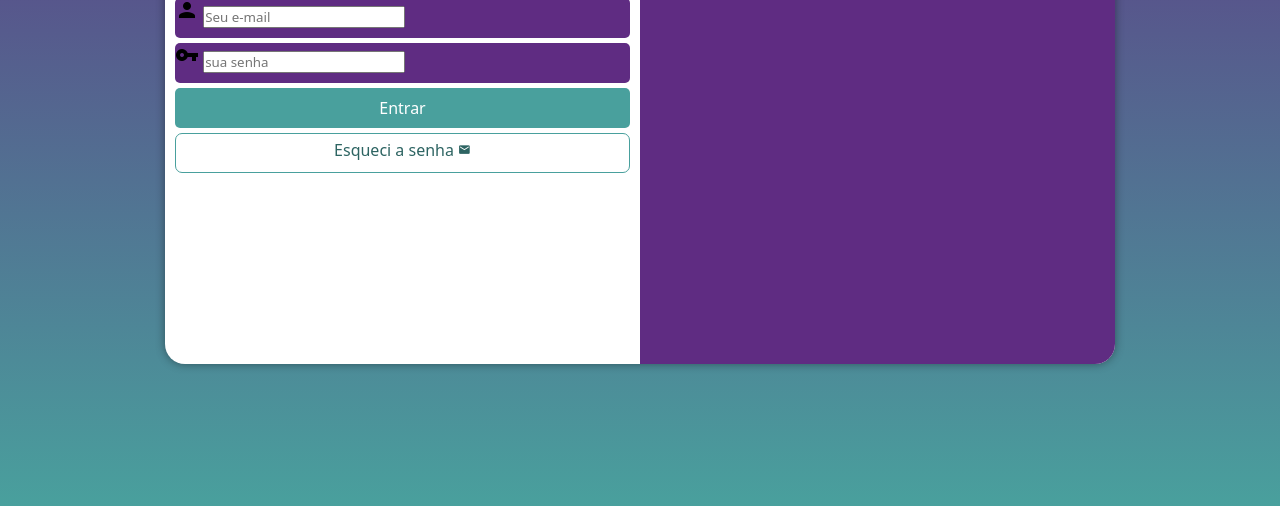
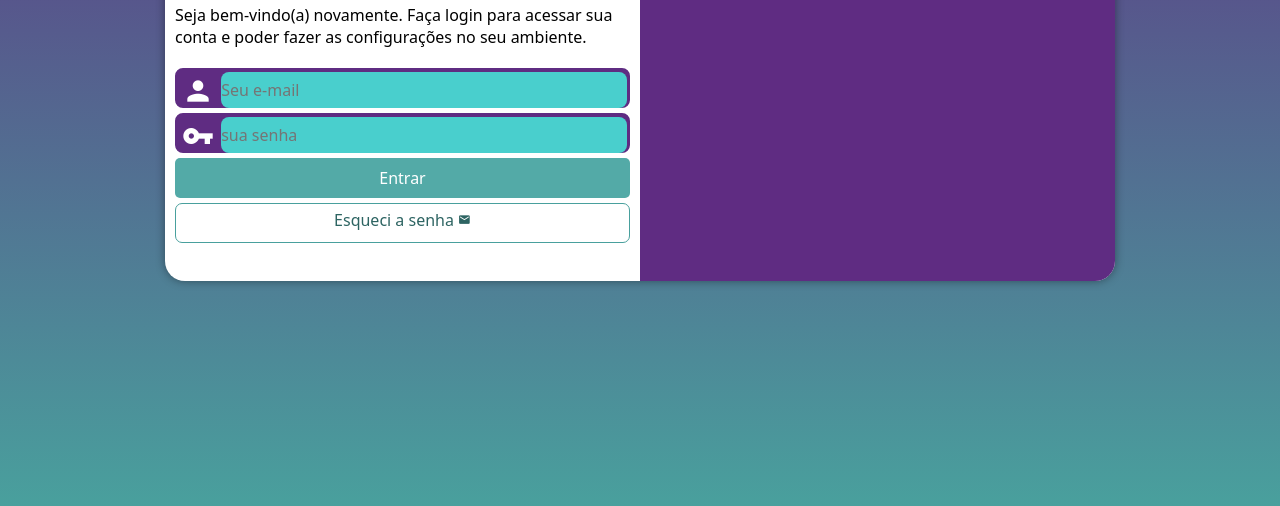
Before and after one commit to Joao-Vieiras/Projeto-login, a plain HTML site: page index.html in a window 1280 px wide. Shown: the part 294-800 px from the top of the page. Drawn offline with Linux system fonts and the light colour scheme.

Commit message:
Projeto final

```diff
--- a/estilos/media-query.css
+++ b/estilos/media-query.css
@@ -17,7 +17,9 @@ Grandes telas: acima de 1200px
 
     section#login {
         width: 80vw;
+        height: 280px;
     }
+
 
     section#login > div#imagem {
         float: left;
@@ -40,6 +42,7 @@ Grandes telas: acima de 1200px
 
     section#login {
         width: 950px;
+        height: 350px;
     }
 
     section#login > div#imagem {
@@ -59,7 +62,8 @@ Grandes telas: acima de 1200px
     }
 
     div#formulario > p {
-        font-size: 1.2em;
+        font-size: 1em;
+        margin: 20px 0px;
     }
 
 }
--- a/estilos/style.css
+++ b/estilos/style.css
@@ -20,20 +20,23 @@ body, html {
 }
 
 main {
-    display: flex;
-    align-items: center;
-    justify-content: center;
+    position: relative;
     height: 100vh;
     width: 100vw;
 }
 
 section#login {
+    position: absolute;
+    top: 50%;
+    left: 50%;
+    transform: translate(-50%, -50%);
+    overflow: hidden;
     background-color: white;
     width: 250px;
     height: 515px;
     border-radius: 20px;
     box-shadow: 0px 0px 10px rgba(0, 0, 0, 0.404);
-    overflow: hidden;
+
 
     transition: width .3s, heigth .3s;
     transition-timing-function: ease;
@@ -42,6 +45,7 @@ section#login {
 #imagem {
     display: block;
     background: #5f2c82 url(../imagens/pexels-soloman-soh-1492232.jpg) no-repeat;
+    background-size: cover;
     background-position: right bottom;
     height: 200px;
 }
@@ -62,10 +66,11 @@ div#formulario > p {
 
 form > div.campo {
     background-color: #5f2c82;
+    border: 2px solid #5f2c82;
     display: block;
     height: 40px;
     width: 100%;
-    border-radius: 5px;
+    border-radius: 8px;
     margin: 5px 0px;
 }
 
@@ -73,12 +78,34 @@ div.campo > label {
     display: none;
 }
 
+div.campo > i {
+    color: white;
+    font-size: 2em;
+    width: 40px;
+    padding: 5px;
+}
+
+div.campo > input {
+    background-color: #49cfcd;
+    font-size: 1em;
+    height: 100%;
+    width: calc(100% - 45px);
+    transform: translateY(-11px);
+    border: 0px;
+    border-radius: 8px;
+}
+
+div.campo > input:focus-within{
+    background-color: white;
+    border: none;
+}
+
 form > input[type=submit] {
     display: block;
     font-size: 1em;
     width: 100%;
     height: 40px;
-    background-color: #49a09d;
+    background-color: #53aaa7;
     color: white;
     border: none;
     border-radius: 5px;
```
